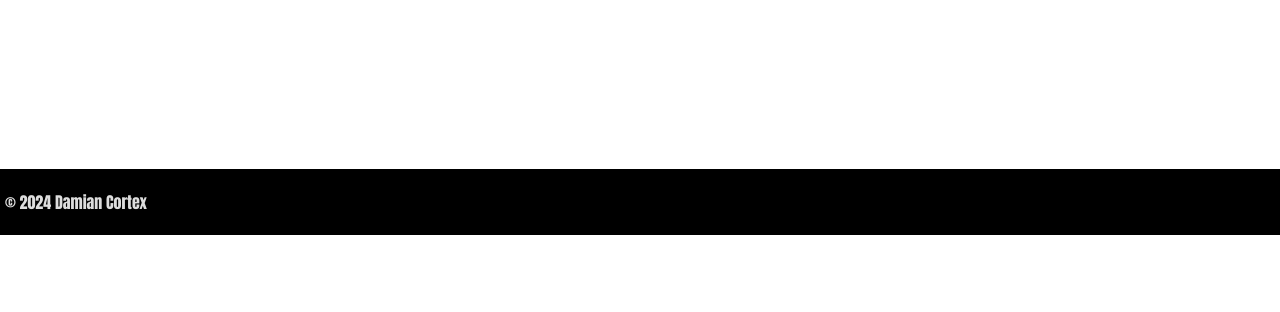
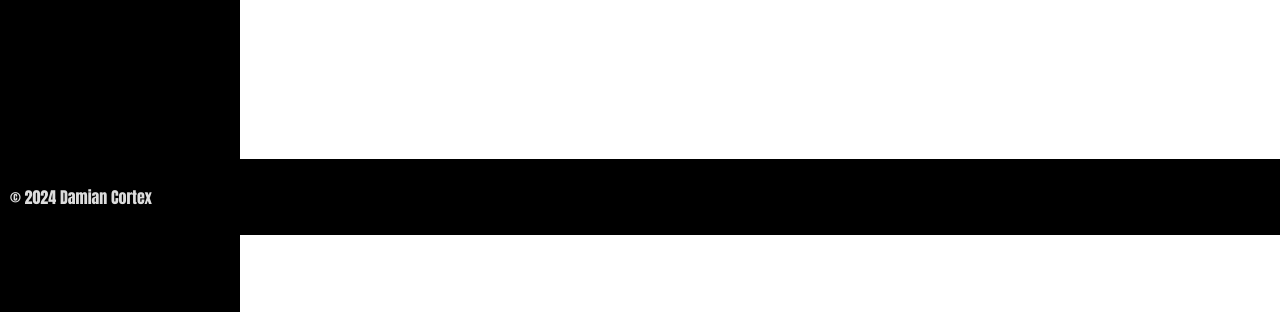
Before and after one commit to DamianCeeDev/DamianCeeDev.github.io, a plain HTML site: page DamianCortex3DWebPage/index.html in a window 1280 px wide. Shown: the part 565-877 px from the top of the page. Before the commit the page ends 800 px from the top, so only its background shows below. Drawn offline with Linux system fonts and the light colour scheme.

Commit message:
Fixed more layout stuff.

```diff
--- a/DamianCortex3DWebPage/style.css
+++ b/DamianCortex3DWebPage/style.css
@@ -21,13 +21,13 @@ nav {
     /* Move the navbar to the left */
     width: 200px;
     /* Set the width of the navbar */
+    height: 600px;
     background-color: #ddd;
     padding: 20px;
     font-size: 20px;
     font-size: xx-large;
     font-family: impact;
     background-color: #000;
-    height: 100%;
 }
 
 nav ul {
@@ -59,7 +59,7 @@ footer {
     bottom: 0;
     left: 0;
     width: 100%;
-    padding: 5px;
+    padding: 10px;
     background-color: #000;
     color: #ddd;
     font-family: impact;
```
